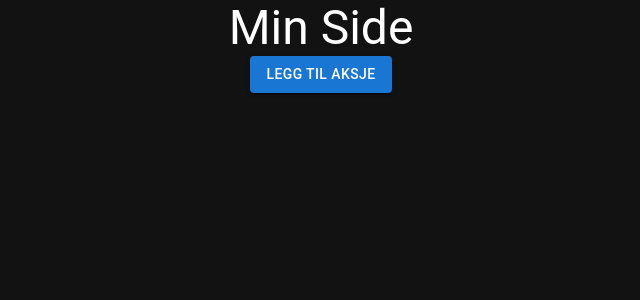
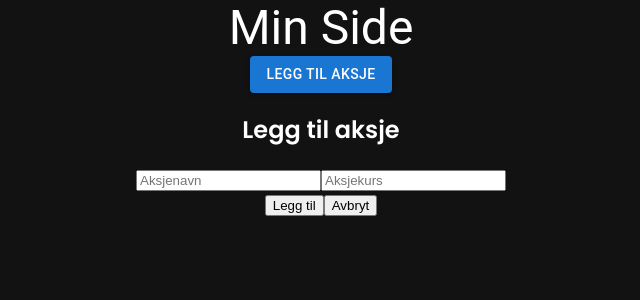
Before and after one commit to birkothomassen/smart-finance, a React (Create React App) app in the folder smart-finance/frontend/: page /upload in a window 1280 px wide. Both pictures are taken after a click on the button "LEGG TIL AKSJE". Shown: the top 300 px of the page, without its empty margins (319-959 px from the left). Built offline with nearby package versions, Linux system fonts and the light colour scheme.

Commit message:
Popup wondow for new stock

```diff
--- a/smart-finance/frontend/src/App.jsx
+++ b/smart-finance/frontend/src/App.jsx
@@ -1,8 +1,7 @@
 import React from 'react';
 import './App.css';
 import HomePage from './Pages/HomePage';
-import Button from '@mui/material/Button';
-import Typography from '@mui/material/Typography';
+import FileUploadPage from './Pages/UpLoadPage';
 import { BrowserRouter as Router, Route, Routes, useNavigate } from 'react-router-dom';
 
 function App() {
@@ -19,23 +18,5 @@ function App() {
 }
 
 // Side for filopplasting
-function FileUploadPage() {
-  const handleClick = () => {
-    console.log("Knappen ble trykket!");
-  };
-
-  return (
-    <div className="App">
-      <header className="App-header">
-        <Typography variant="h3" className="App-title">
-          Min Side
-        </Typography>
-      </header>
-      <Button variant="contained" className="App-button" onClick={handleClick}>
-          Legg til aksje
-        </Button>
-    </div>
-  );
-}
 
 export default App;
--- /dev/null
+++ b/smart-finance/frontend/src/Components/AddStockModal.jsx
@@ -0,0 +1,54 @@
+import React, { useState } from "react";
+
+function AddStockModal({ open, onClose, onAddStock }) {
+  const [formData, setFormData] = useState({ name: "", price: "" });
+
+  const handleChange = (e) => {
+    const { name, value } = e.target;
+    setFormData({ ...formData, [name]: value });
+  };
+
+  const handleSubmit = () => {
+    if (formData.name && formData.price) {
+      onAddStock(formData);
+      setFormData({ name: "", price: "" });
+      onClose();
+    } else {
+      alert("Vennligst fyll inn alle felt.");
+    }
+  };
+
+  if (!open) return null;
+
+  return (
+    <div className="modal-overlay">
+      <div className="modal">
+        <h2>Legg til aksje</h2>
+        <input
+          type="text"
+          name="name"
+          placeholder="Aksjenavn"
+          value={formData.name}
+          onChange={handleChange}
+        />
+        <input
+          type="number"
+          name="price"
+          placeholder="Aksjekurs"
+          value={formData.price}
+          onChange={handleChange}
+        />
+        <div className="modal-buttons">
+          <button onClick={handleSubmit} className="add-button">
+            Legg til
+          </button>
+          <button onClick={onClose} className="cancel-button">
+            Avbryt
+          </button>
+        </div>
+      </div>
+    </div>
+  );
+}
+
+export default AddStockModal;
--- a/smart-finance/frontend/src/Pages/UpLoadPage.jsx
+++ b/smart-finance/frontend/src/Pages/UpLoadPage.jsx
@@ -0,0 +1,57 @@
+import React, { useState } from "react";
+import Button from "@mui/material/Button";
+import Typography from "@mui/material/Typography";
+import AddStockModal from "../Components/AddStockModal";
+
+function FileUploadPage() {
+  // State for modal og aksjer
+  const [isModalOpen, setModalOpen] = useState(false);
+  const [stocks, setStocks] = useState([]);
+
+  // Åpne modal
+  const handleClick = () => {
+    setModalOpen(true);
+  };
+
+  // Lukk modal
+  const handleClose = () => {
+    setModalOpen(false);
+  };
+
+  // Legg til ny aksje
+  const handleAddStock = (newStock) => {
+    setStocks([...stocks, newStock]);
+  };
+
+  return (
+    <div className="App">
+      <header className="App-header">
+        <Typography variant="h3" className="App-title">
+          Min Side
+        </Typography>
+      </header>
+      <Button
+        variant="contained"
+        className="App-button"
+        onClick={handleClick}
+      >
+        Legg til aksje
+      </Button>
+      <AddStockModal
+        open={isModalOpen}
+        onClose={handleClose}
+        onAddStock={handleAddStock}
+      />
+      <div className="stock-list">
+        {stocks.map((stock, index) => (
+          <div key={index} className="stock-item">
+            <h3>{stock.name}</h3>
+            <p>{stock.price} NOK</p>
+          </div>
+        ))}
+      </div>
+    </div>
+  );
+}
+
+export default FileUploadPage;
```
